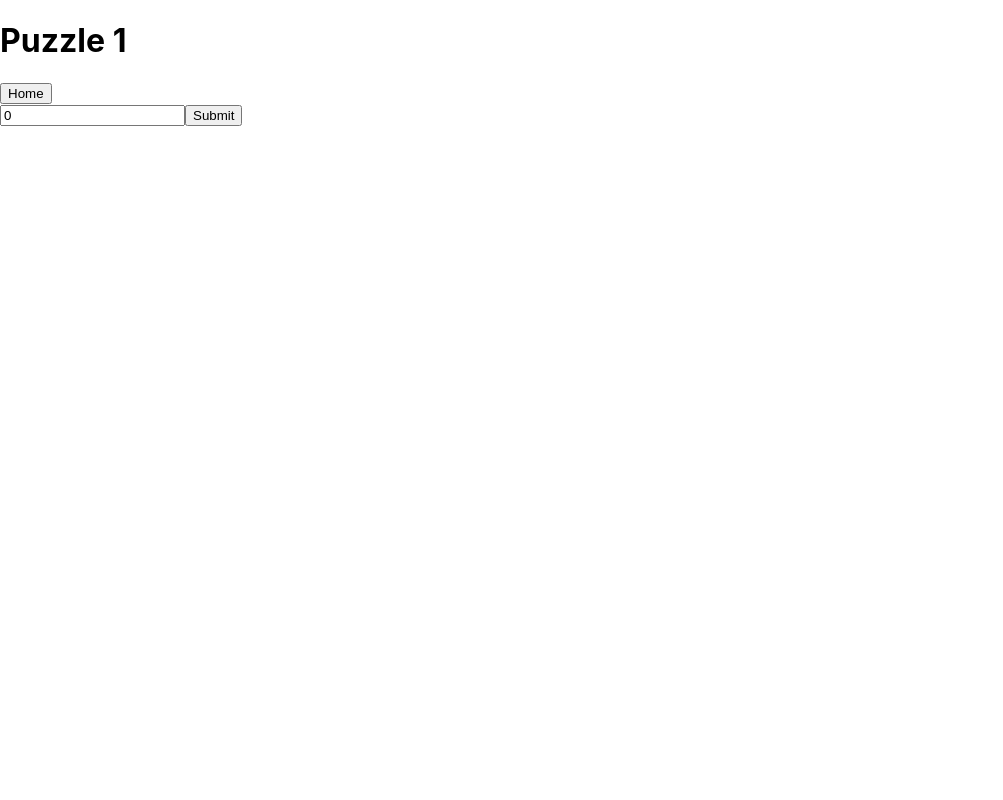
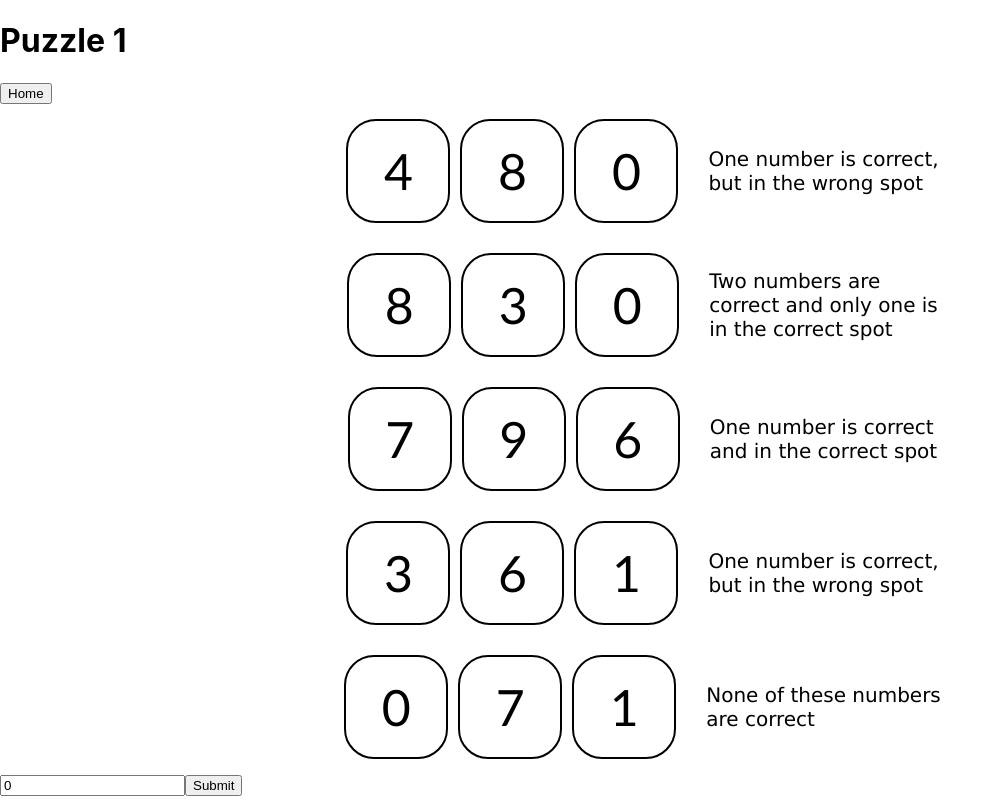
Before and after one commit to chrissharif/Web-Escape, a React (Create React App) app in the folder client/: page /puzzle1 in a window 1280 px wide. Shown: the whole page, without its empty margins (0-1003 px from the left). Built offline with nearby package versions, Linux system fonts and the light colour scheme.

Commit message:
Unlock with Correct Answer

```diff
--- a/client/src/App.js
+++ b/client/src/App.js
@@ -1,5 +1,5 @@
 import './App.css';
-import React from 'react'
+import React, {useState} from 'react'
 import { Route, Link } from 'react-router-dom'
 import Home from './components/Home'
 import Leaderboard from './components/Leaderboard'
@@ -9,6 +9,8 @@ import Puzzle3 from './components/Puzzle3'
 import Puzzle4 from './components/Puzzle4'
 
 function App() {
+
+  const [answer1, setAnswer1] = useState(false)
 
   return (
     <div>
@@ -31,7 +33,7 @@ function App() {
       </Route>
 
       <Route exact path='/home'>
-        <Home />
+        <Home answer1={answer1}/>
       </Route>
 
       <Route exact path='/leaderboard'>
@@ -39,7 +41,7 @@ function App() {
       </Route>
 
       <Route exact path='/puzzle1'>
-        <Puzzle1 />
+        <Puzzle1 setAnswer1={setAnswer1}/>
       </Route>
 
       <Route exact path='/puzzle2'>
--- a/client/src/components/Home.jsx
+++ b/client/src/components/Home.jsx
@@ -2,7 +2,12 @@ import './Home.css'
 import React from 'react'
 import { Link } from 'react-router-dom'
 
-function Home() {
+function Home(props) {
+
+  let correct = 'lock-semicircle unlock'
+  let lock = 'lock-semicircle'
+
+
   return (
     <div>
       <header>
@@ -31,7 +36,7 @@ function Home() {
       <div className='locks'>
 
       <div className='lock'>
-        <div className='lock-semicircle unlock'></div>
+        <div className={props.answer1 ? correct : lock}></div>
         <div className='base'>
           <div className='lock-top'></div>
           <div className='lock-bottom'></div>
--- /dev/null
+++ b/client/src/components/Puzzle1.css
@@ -0,0 +1,33 @@
+.num-box-container {
+  display: flex;
+  flex-direction: column;
+  align-items: center;
+  flex-wrap: wrap;
+}
+
+.three-num-box {
+  margin: 10px;
+  display: flex;
+  align-items: center;
+}
+
+.num-box {
+  color: black;
+  border: solid black 2px;
+  margin: 5px;
+  width: 100px;
+  height: 100px;
+  border-radius: 30px;
+  display: flex;
+  text-align: center;
+  justify-content: center;
+  align-items: center;
+  font-size: 50px;
+  font-family: "Gill Sans", "Gill Sans MT", Calibri, "Trebuchet MS", sans-serif;
+}
+
+.text {
+  font-size: 20px;
+  font-family: "Lucida Sans", Geneva, Verdana, sans-serif;
+  margin: 0px 0px 0px 25px;
+}
--- a/client/src/components/Puzzle1.jsx
+++ b/client/src/components/Puzzle1.jsx
@@ -1,15 +1,17 @@
+import './Puzzle1.css'
 import React from 'react'
 import { Link } from 'react-router-dom'
 import {useState} from 'react'
 
-function Puzzle1() {
+function Puzzle1(props) {
 
   const [answer, setAnswer] = useState(0)
 
   async function onSubmit(e) {
     e.preventDefault()
-    if (answer === 4) {
+    if (answer === 893) {
       console.log('correct')
+      props.setAnswer1(true)
     } else {
       console.log('nope')
     }
@@ -23,6 +25,25 @@ function Puzzle1() {
           <button>Home</button>
         </Link>
       </nav>
+
+      <div className='num-box-container'>
+        <div className='three-num-box'>
+          <div className='num-box'>4</div><div className='num-box'>8</div><div className='num-box'>0</div><div className='text'>One number is correct,<br /> but in the wrong spot</div>
+        </div>
+        <div className='three-num-box'>
+          <div className='num-box'>8</div><div className='num-box'>3</div><div className='num-box'>0</div><div className='text'>Two numbers are <br />correct and only one is <br /> in the correct spot</div>
+        </div>
+        <div className='three-num-box'>
+          <div className='num-box'>7</div><div className='num-box'>9</div><div className='num-box'>6</div><div className='text'>One number is correct<br /> and in the correct spot</div>
+        </div>
+        <div className='three-num-box'>
+          <div className='num-box'>3</div><div className='num-box'>6</div><div className='num-box'>1</div><div className='text'>One number is correct,<br /> but in the wrong spot</div>
+        </div>
+        <div className='three-num-box'>
+          <div className='num-box'>0</div><div className='num-box'>7</div><div className='num-box'>1</div><div className='text'>None of these numbers<br /> are correct</div>
+        </div>
+      </div>
+
       <form onSubmit={onSubmit}>
         <input
           type='number'
```
